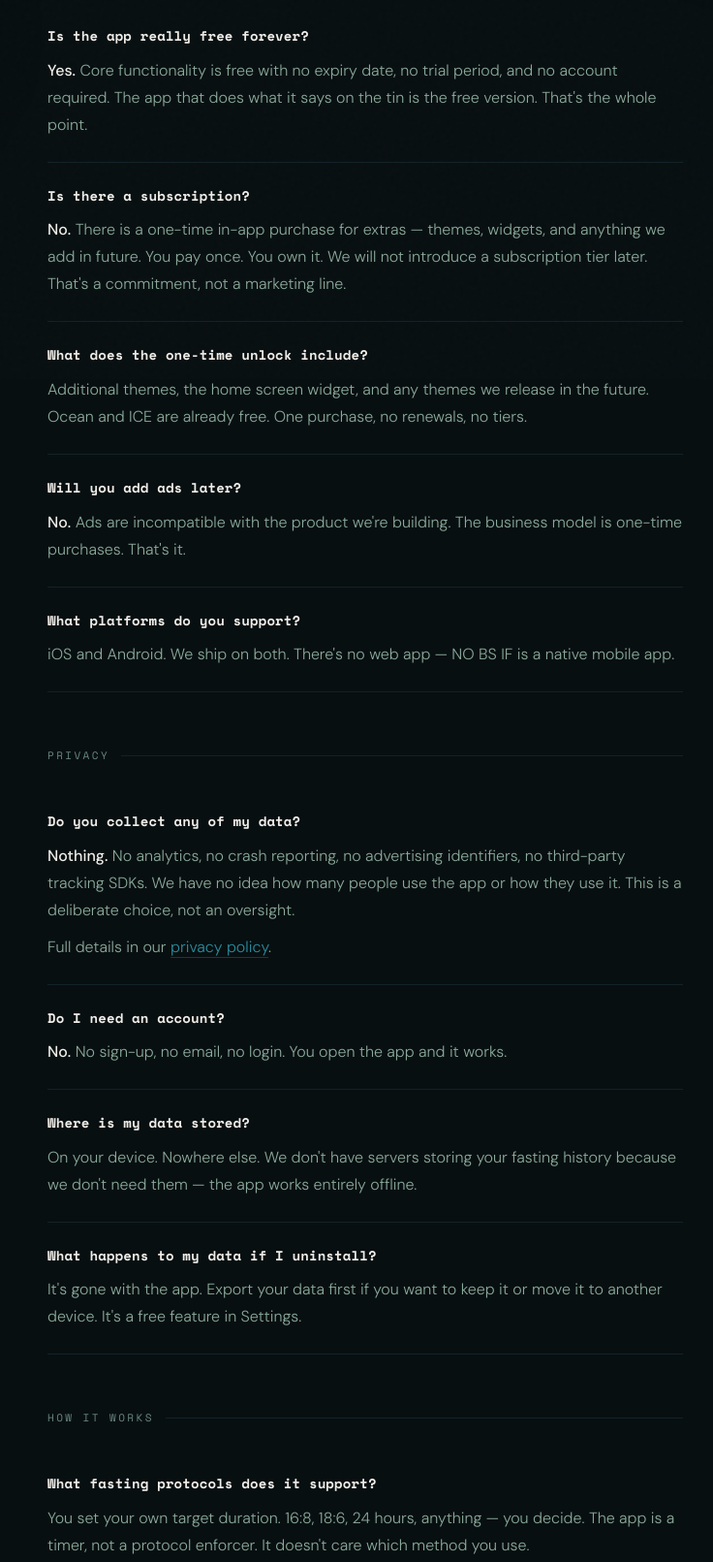
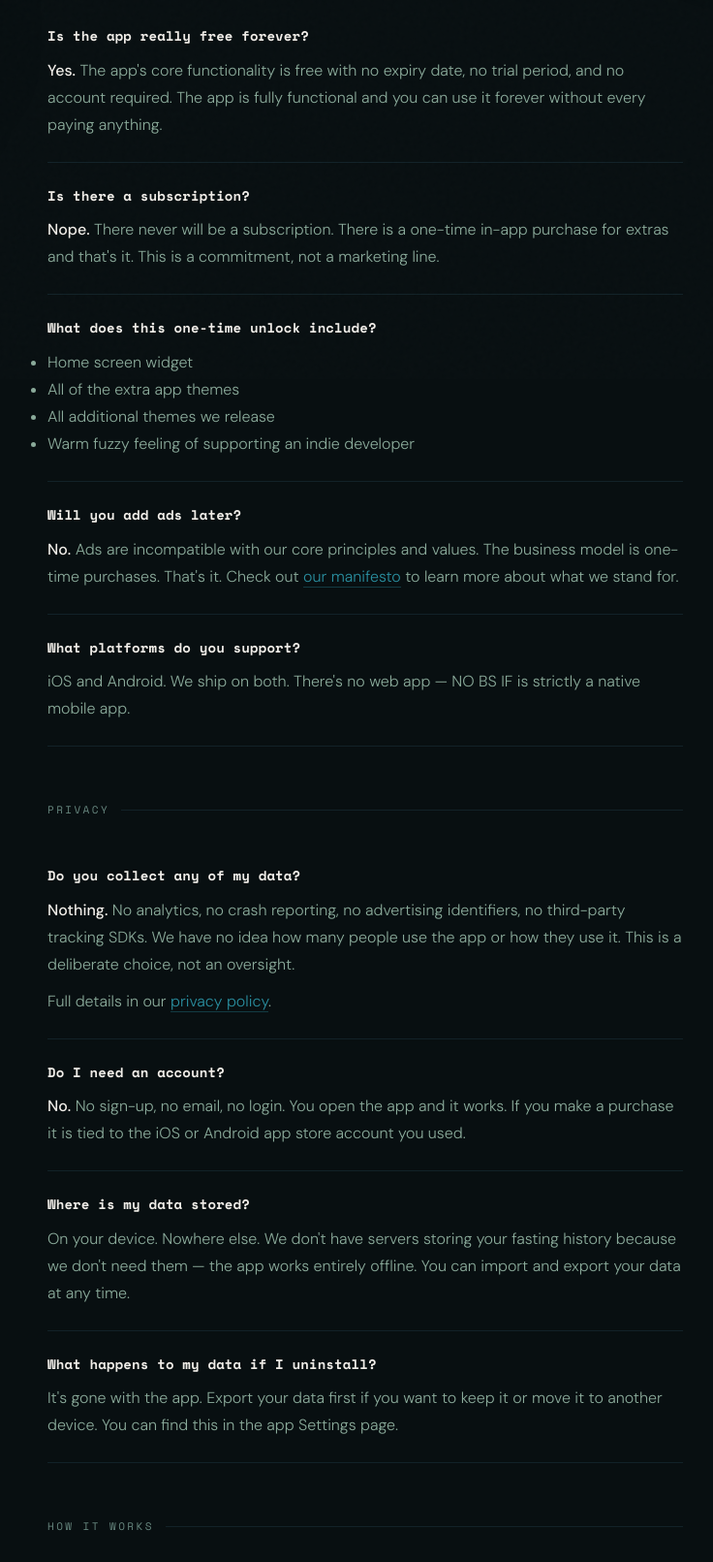
Before and after one commit to Skip-The-BS/nobsif-website, a website: page faq.html in a window 1280 px wide. Shown: the part 409-2020 px from the top of the page at 97% size, without its empty margins (263-999 px from the left). Drawn offline with nearby package versions, Linux system fonts and the light colour scheme.

Commit message:
chore: faq verbiage

```diff
--- a/faq.html
+++ b/faq.html
@@ -186,35 +186,40 @@
     <div class="faq-item">
       <div class="faq-q">Is the app really free forever?</div>
       <div class="faq-a">
-        <p><strong>Yes.</strong> Core functionality is free with no expiry date, no trial period, and no account required. The app that does what it says on the tin is the free version. That's the whole point.</p>
+        <p><strong>Yes.</strong> The app's core functionality is free with no expiry date, no trial period, and no account required. The app is fully functional and you can use it forever without every paying anything.</p>
       </div>
     </div>
 
     <div class="faq-item">
       <div class="faq-q">Is there a subscription?</div>
       <div class="faq-a">
-        <p><strong>No.</strong> There is a one-time in-app purchase for extras — themes, widgets, and anything we add in future. You pay once. You own it. We will not introduce a subscription tier later. That's a commitment, not a marketing line.</p>
+        <p><strong>Nope.</strong> There never will be a subscription. There is a one-time in-app purchase for extras and that's it. This is a commitment, not a marketing line.</p>
       </div>
     </div>
 
     <div class="faq-item">
-      <div class="faq-q">What does the one-time unlock include?</div>
+      <div class="faq-q">What does this one-time unlock include?</div>
       <div class="faq-a">
-        <p>Additional themes, the home screen widget, and any themes we release in the future. Ocean and ICE are already free. One purchase, no renewals, no tiers.</p>
+        <ul>
+          <li>Home screen widget</li>
+          <li>All of the extra app themes</li>
+          <li>All additional themes we release</li>
+          <li>Warm fuzzy feeling of supporting an indie developer</li>
+        </ul>
       </div>
     </div>
 
     <div class="faq-item">
       <div class="faq-q">Will you add ads later?</div>
       <div class="faq-a">
-        <p><strong>No.</strong> Ads are incompatible with the product we're building. The business model is one-time purchases. That's it.</p>
+        <p><strong>No.</strong> Ads are incompatible with our core principles and values. The business model is one-time purchases. That's it. Check out <a href="https://skipthebs.app/#manifesto" rel="external noopener" target="_blank" class="text-link">our manifesto</a> to learn more about what we stand for.</p>
       </div>
     </div>
 
     <div class="faq-item">
       <div class="faq-q">What platforms do you support?</div>
       <div class="faq-a">
-        <p>iOS and Android. We ship on both. There's no web app — NO BS IF is a native mobile app.</p>
+        <p>iOS and Android. We ship on both. There's no web app — NO BS IF is strictly a native mobile app.</p>
       </div>
     </div>
   </div>
@@ -234,21 +239,21 @@
     <div class="faq-item">
       <div class="faq-q">Do I need an account?</div>
       <div class="faq-a">
-        <p><strong>No.</strong> No sign-up, no email, no login. You open the app and it works.</p>
+        <p><strong>No.</strong> No sign-up, no email, no login. You open the app and it works. If you make a purchase it is tied to the iOS or Android app store account you used.</p>
       </div>
     </div>
 
     <div class="faq-item">
       <div class="faq-q">Where is my data stored?</div>
       <div class="faq-a">
-        <p>On your device. Nowhere else. We don't have servers storing your fasting history because we don't need them — the app works entirely offline.</p>
+        <p>On your device. Nowhere else. We don't have servers storing your fasting history because we don't need them — the app works entirely offline. You can import and export your data at any time.</p>
       </div>
     </div>
 
     <div class="faq-item">
       <div class="faq-q">What happens to my data if I uninstall?</div>
       <div class="faq-a">
-        <p>It's gone with the app. Export your data first if you want to keep it or move it to another device. It's a free feature in Settings.</p>
+        <p>It's gone with the app. Export your data first if you want to keep it or move it to another device. You can find this in the app Settings page.</p>
       </div>
     </div>
   </div>
@@ -260,35 +265,35 @@
     <div class="faq-item">
       <div class="faq-q">What fasting protocols does it support?</div>
       <div class="faq-a">
-        <p>You set your own target duration. 16:8, 18:6, 24 hours, anything — you decide. The app is a timer, not a protocol enforcer. It doesn't care which method you use.</p>
+        <p>You set your own target duration. 16:8, 12:12 or anything in between up to 24 hours, anything — you decide. The app is a timer, not a protocol enforcer.</p>
       </div>
     </div>
 
     <div class="faq-item">
       <div class="faq-q">What if I forgot to start the timer?</div>
       <div class="faq-a">
-        <p>Fix It mode lets you set any start time in the past. Forgot to tap when you started? Set it to when you actually started and the timer catches up.</p>
+        <p>No worries! You can edit the fast start time before, during or even after each fast.</p>
       </div>
     </div>
 
     <div class="faq-item">
       <div class="faq-q">Does it sync across devices?</div>
       <div class="faq-a">
-        <p>No cloud sync. Your data stays on your device. To move to a new phone, use the free export and import tools in Settings. You're in control of where your data goes.</p>
+        <p>No cloud sync. Your data stays on your device. To move to a new phone, use the export and import tools in Settings. You're in control of your data.</p>
       </div>
     </div>
 
     <div class="faq-item">
       <div class="faq-q">How does the streak work?</div>
       <div class="faq-a">
-        <p>Every calendar day you complete a fast counts toward your streak. Miss a day and it resets. No partial credit, no grace periods — an honest count.</p>
+        <p>Every calendar day you complete a fast counts toward your streak. Miss a day and it resets. No partial credit and an optional, configurable grace period.</p>
       </div>
     </div>
 
     <div class="faq-item">
-      <div class="faq-q">Can I export my data?</div>
+      <div class="faq-q">Can the app really tell if I am in ketosis?</div>
       <div class="faq-a">
-        <p>Yes. It's a free feature in Settings. Export your full history as a file, then import it again on any device running NO BS IF. Your data, your format, no lock-in.</p>
+        <p><strong>No.</strong>It can't! The labels displayed are estimates based on general scientific literature. We have no access to any of your health data.</p>
       </div>
     </div>
   </div>
@@ -314,7 +319,7 @@
     <div class="faq-item">
       <div class="faq-q">Something's not answered here.</div>
       <div class="faq-a">
-        <p>Email us. We reply.</p>
+        <p>Email us. We'll reply, seriously!</p>
       </div>
     </div>
   </div>
```
